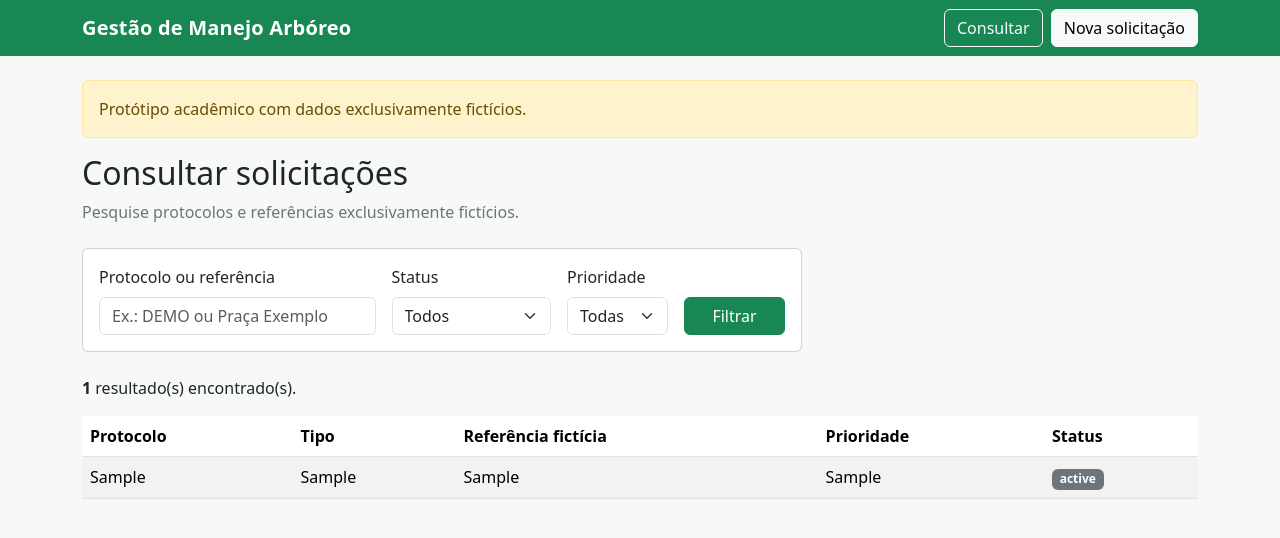
After one commit to gCASSYs/gestao-manejo-arboreo, a Flask app: page /solicitacoes in a window 1280 px wide. The commit adds this page. Shown: the top 538 px of the page. Run offline with Flask 3, Linux system fonts and the light colour scheme; tables that the repository leaves empty hold one stand-in row (values such as "Sample post").

Commit message:
feat: implementar consulta e filtros de solicitações

```diff
--- a/app/routes.py
+++ b/app/routes.py
@@ -31,6 +31,37 @@ def index():
     return render_template("index.html", registros=registros)
 
 
+@bp.get("/solicitacoes")
+def listar_solicitacoes():
+    busca = request.args.get("busca", "").strip()
+    status = request.args.get("status", "").strip()
+    prioridade = request.args.get("prioridade", "").strip()
+
+    consulta = "SELECT * FROM solicitacao WHERE 1 = 1"
+    parametros = []
+    if busca:
+        consulta += " AND (protocolo LIKE ? OR local_referencia LIKE ?)"
+        termo = f"%{busca}%"
+        parametros.extend((termo, termo))
+    if status:
+        consulta += " AND status = ?"
+        parametros.append(status)
+    if prioridade in PRIORIDADES_VALIDAS:
+        consulta += " AND prioridade = ?"
+        parametros.append(prioridade)
+    consulta += " ORDER BY criado_em DESC"
+
+    registros = get_db().execute(consulta, parametros).fetchall()
+    return render_template(
+        "solicitacoes.html",
+        registros=registros,
+        busca=busca,
+        status=status,
+        prioridade=prioridade,
+        prioridades=PRIORIDADES_VALIDAS,
+    )
+
+
 @bp.route("/solicitacoes/nova", methods=("GET", "POST"))
 def nova_solicitacao():
     if request.method == "POST":
--- a/app/templates/base.html
+++ b/app/templates/base.html
@@ -9,9 +9,12 @@
   </head>
   <body>
     <nav class="navbar navbar-expand-lg navbar-dark bg-success" aria-label="Navegação principal">
-      <div class="container">
+      <div class="container gap-3">
         <a class="navbar-brand fw-semibold" href="{{ url_for('main.index') }}">Gestão de Manejo Arbóreo</a>
-        <a class="btn btn-light" href="{{ url_for('main.nova_solicitacao') }}">Nova solicitação</a>
+        <div class="d-flex gap-2 ms-auto">
+          <a class="btn btn-outline-light" href="{{ url_for('main.listar_solicitacoes') }}">Consultar</a>
+          <a class="btn btn-light" href="{{ url_for('main.nova_solicitacao') }}">Nova solicitação</a>
+        </div>
       </div>
     </nav>
     <main class="container py-4">
--- a/app/templates/index.html
+++ b/app/templates/index.html
@@ -7,7 +7,7 @@
   <section aria-labelledby="recentes">
     <div class="d-flex justify-content-between align-items-center mb-3">
       <h2 class="h4 mb-0" id="recentes">Solicitações recentes</h2>
-      <a class="btn btn-success" href="{{ url_for('main.nova_solicitacao') }}">Cadastrar solicitação</a>
+      <div class="d-flex gap-2"><a class="btn btn-outline-success" href="{{ url_for('main.listar_solicitacoes') }}">Ver todas</a><a class="btn btn-success" href="{{ url_for('main.nova_solicitacao') }}">Cadastrar solicitação</a></div>
     </div>
     {% if registros %}
       <div class="table-responsive">
--- /dev/null
+++ b/app/templates/solicitacoes.html
@@ -0,0 +1,23 @@
+{% extends "base.html" %}
+{% block title %}Consulta | Gestão de Manejo Arbóreo{% endblock %}
+{% block content %}
+  <header class="mb-4">
+    <h1 class="h2">Consultar solicitações</h1>
+    <p class="text-secondary">Pesquise protocolos e referências exclusivamente fictícios.</p>
+  </header>
+  <form class="card card-body mb-4" method="get" role="search">
+    <div class="row g-3 align-items-end">
+      <div class="col-lg-5"><label class="form-label" for="busca">Protocolo ou referência</label><input class="form-control" id="busca" name="busca" value="{{ busca }}" placeholder="Ex.: DEMO ou Praça Exemplo"></div>
+      <div class="col-sm-6 col-lg-3"><label class="form-label" for="status">Status</label><select class="form-select" id="status" name="status"><option value="">Todos</option>{% for item in ('Recebida', 'Em análise', 'Concluída') %}<option value="{{ item }}" {% if status == item %}selected{% endif %}>{{ item }}</option>{% endfor %}</select></div>
+      <div class="col-sm-6 col-lg-2"><label class="form-label" for="prioridade">Prioridade</label><select class="form-select" id="prioridade" name="prioridade"><option value="">Todas</option>{% for item in prioridades %}<option value="{{ item }}" {% if prioridade == item %}selected{% endif %}>{{ item }}</option>{% endfor %}</select></div>
+      <div class="col-lg-2 d-grid"><button class="btn btn-success" type="submit">Filtrar</button></div>
+    </div>
+  </form>
+  <p aria-live="polite"><strong>{{ registros|length }}</strong> resultado(s) encontrado(s).</p>
+  <div class="table-responsive">
+    <table class="table table-striped align-middle">
+      <thead><tr><th>Protocolo</th><th>Tipo</th><th>Referência fictícia</th><th>Prioridade</th><th>Status</th></tr></thead>
+      <tbody>{% for item in registros %}<tr><td>{{ item.protocolo }}</td><td>{{ item.tipo }}</td><td>{{ item.local_referencia }}</td><td>{{ item.prioridade }}</td><td><span class="badge text-bg-secondary">{{ item.status }}</span></td></tr>{% else %}<tr><td colspan="5" class="text-center text-secondary py-4">Nenhum registro corresponde aos filtros.</td></tr>{% endfor %}</tbody>
+    </table>
+  </div>
+{% endblock %}
```
